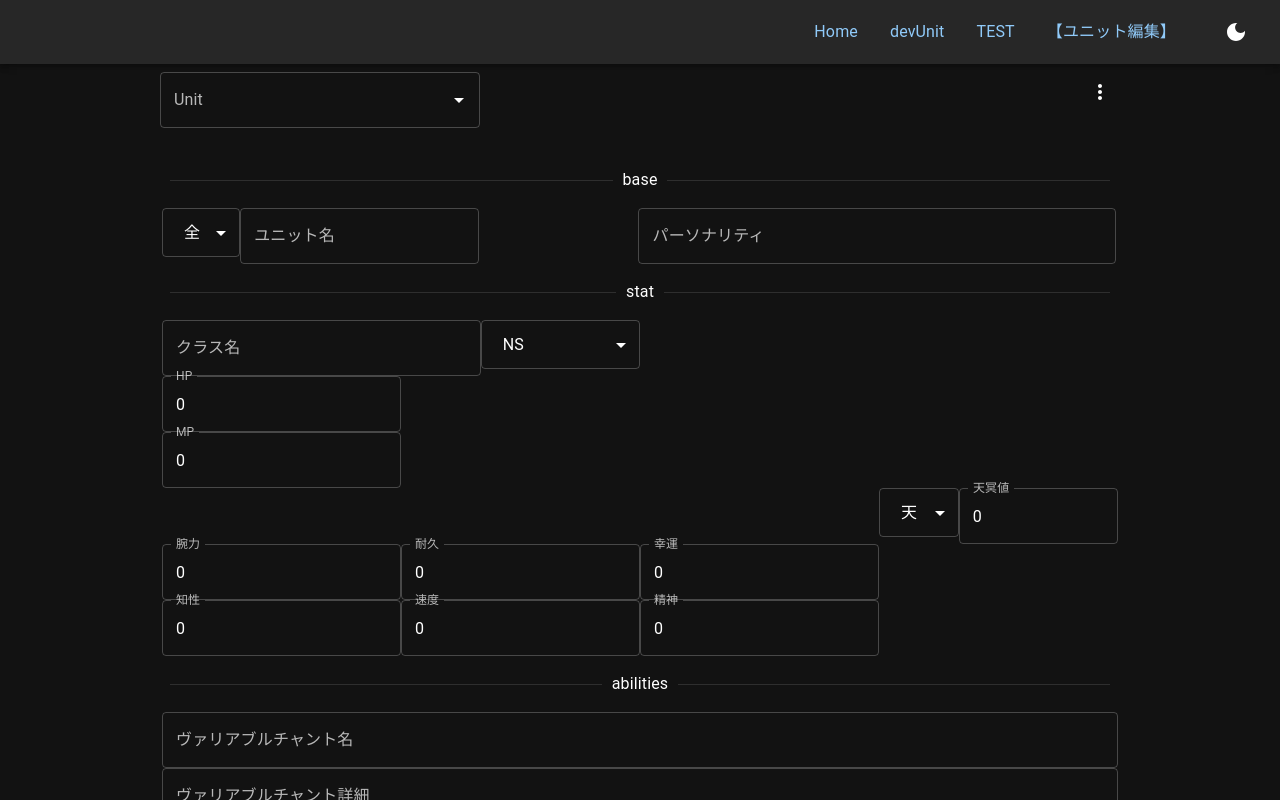
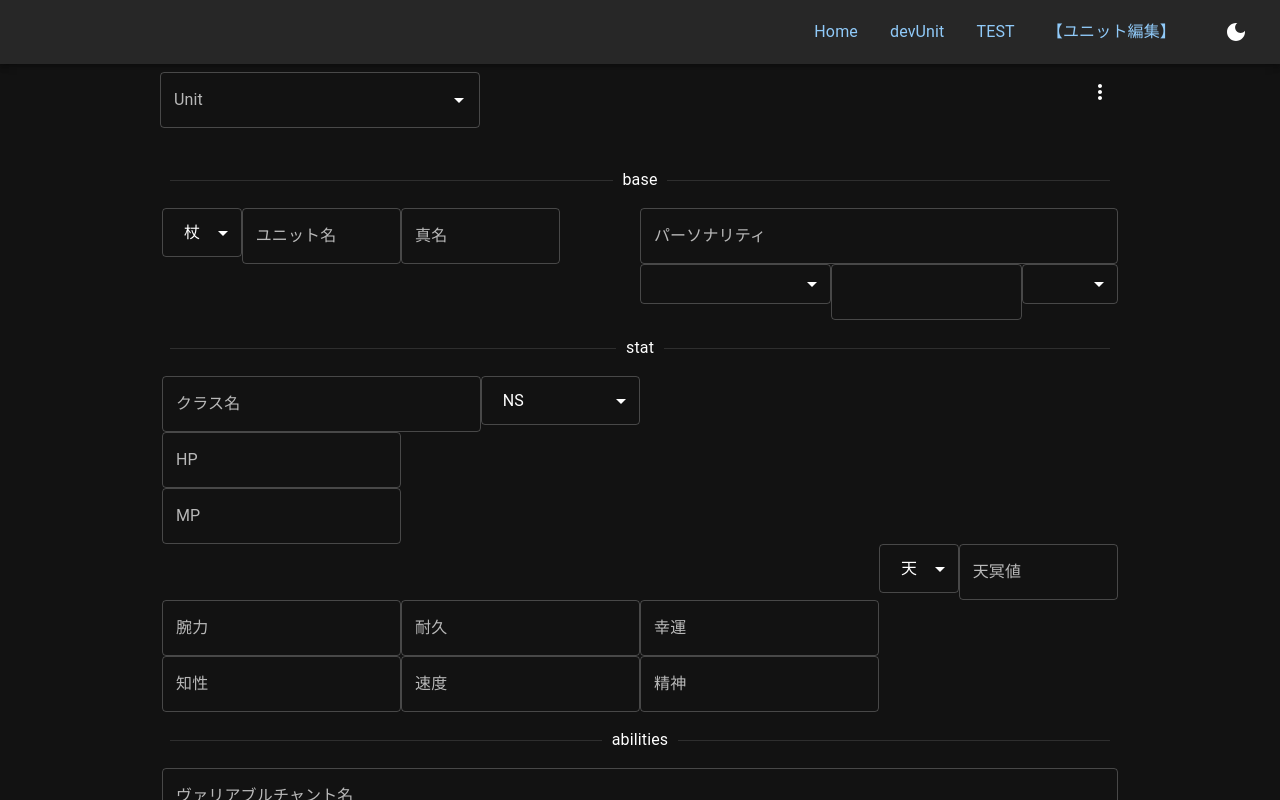
Before and after one commit to k0d1k-65/ae, a React (Create React App) app: page /unit/edit in a window 1280 px wide. Built offline with nearby package versions, Linux system fonts and the light colour scheme.

Commit message:
フォーム入力

```diff
--- a/src/unit-stat/PersonalitiesForm.tsx
+++ b/src/unit-stat/PersonalitiesForm.tsx
@@ -1,22 +1,15 @@
-import { Grid, Autocomplete, TextField } from "@mui/material";
-import WeaponSelect from "../common/WeaponSelect";
+import { Grid, Autocomplete, TextField, MenuItem, ListItemText, Select } from "@mui/material";
 import { WeaponType } from "../common/constants/WeaponType";
 import { EditedOutline } from "../common/EditOutLinedText";
-import { IUnitStatModel } from "../common/models/UnitModel";
+import { IStatBonus, IUnitStatModel } from "../common/models/UnitModel";
+import UnitStatBonusEditorComponent from "./StatBonusEditor";
 
 const PersonalitiesForm = (props: {
   unitStat: IUnitStatModel;
   default: IUnitStatModel;
   handleOnChangeStat: (key: keyof IUnitStatModel, value: IUnitStatModel[keyof IUnitStatModel]) => void;
+  handleOnChangeStatBonus: (key: keyof IStatBonus, value: IStatBonus[keyof IStatBonus]) => void;
 }) => {
-  const handleWeaponSelect = (value: WeaponType) => {
-    props.handleOnChangeStat("weapon", value);
-  };
-
-  const handleNameChange = (event: React.ChangeEvent<HTMLInputElement>) => {
-    props.handleOnChangeStat("unitName", event.target.value);
-  };
-
   const handlePersonalitiesChange = (_: any, items: string[]) => {
     // カンマ区切りで一括登録
     const personalities = [
@@ -31,24 +24,50 @@ const PersonalitiesForm = (props: {
   return (
     <Grid container>
       {/* 武器選択 */}
-      <EditedOutline isEdited={props.default.weapon !== props.unitStat.weapon}>
-        <Grid item xs={3} lg={1}>
-          <WeaponSelect value={props.unitStat.weapon} handleSelect={handleWeaponSelect} size="small" />
-        </Grid>
-      </EditedOutline>
+      <Grid item xs={2} lg={1}>
+        <EditedOutline isEdited={props.default.weapon !== props.unitStat.weapon}>
+          <Select
+            value={props.unitStat.weapon}
+            onChange={(ev) => props.handleOnChangeStat("weapon", ev.target.value)}
+            sx={{ p: "0 .5rem", width: "100%" }}
+            size={"small"}
+          >
+            {Object.values(WeaponType).map((wType) => (
+              <MenuItem value={wType}>
+                <ListItemText primary={wType} />
+              </MenuItem>
+            ))}
+          </Select>
+        </EditedOutline>
+      </Grid>
+
       {/* ユニット名入力 */}
-      <Grid item xs={9} lg={3}>
+      <Grid item xs={5} lg={2}>
         <EditedOutline isEdited={props.default.unitName !== props.unitStat.unitName}>
           <TextField
             value={props.unitStat.unitName}
-            onChange={handleNameChange}
+            onChange={(ev) => props.handleOnChangeStat("unitName", ev.target.value)}
             label="ユニット名"
             sx={{ width: "100%" }}
           />
         </EditedOutline>
       </Grid>
+
+      {/* 真名 */}
+      <Grid item xs={5} lg={2}>
+        <EditedOutline isEdited={props.default.unitTrueName !== props.unitStat.unitTrueName}>
+          <TextField
+            value={props.unitStat.unitTrueName || ""}
+            onChange={(ev) => props.handleOnChangeStat("unitTrueName", ev.target.value)}
+            label="真名"
+            sx={{ width: "100%" }}
+          />
+        </EditedOutline>
+      </Grid>
+
       {/* 余白 */}
-      <Grid item xs={0} lg={2}></Grid>
+      <Grid item xs={12} lg={1}></Grid>
+
       {/* パーソナリティ */}
       <Grid item xs={12} lg={6}>
         <EditedOutline isEdited={props.default.personalities?.join(",") !== props.unitStat.personalities?.join(",")}>
@@ -57,11 +76,23 @@ const PersonalitiesForm = (props: {
             renderInput={(params) => <TextField {...params} label="パーソナリティ" />}
             multiple
             freeSolo
-            value={props.unitStat.personalities}
+            value={props.unitStat.personalities || []}
             onChange={handlePersonalitiesChange}
             disableCloseOnSelect
           />
         </EditedOutline>
+      </Grid>
+
+      {/* 余白 */}
+      <Grid item xs={12} lg={6}></Grid>
+
+      {/* スタイルコンプリートボーナス */}
+      <Grid item xs={12} lg={6}>
+        <UnitStatBonusEditorComponent
+          edit={props.unitStat.styleBoardBonus!}
+          default={props.default.styleBoardBonus!}
+          setter={props.handleOnChangeStatBonus}
+        />
       </Grid>
     </Grid>
   );
--- a/src/unit-stat/SkillEditor.tsx
+++ b/src/unit-stat/SkillEditor.tsx
@@ -34,7 +34,7 @@ const UnitSkillEditorComponent = (props: {
         <TextField
           sx={{ width: "100%" }}
           label={`${props.gradeTitle} スキル`}
-          value={props.edit.name}
+          value={props.edit.name || ""}
           onChange={handleOnChangeName}
         />
       </EditedOutline>
@@ -43,7 +43,7 @@ const UnitSkillEditorComponent = (props: {
           sx={{ width: "100%" }}
           label="消費MP"
           type="number"
-          value={props.edit.mp?.toString()}
+          value={props.edit.mp?.toString() || ""}
           onChange={handleOnChangeMp}
         />
       </EditedOutline>
@@ -52,7 +52,7 @@ const UnitSkillEditorComponent = (props: {
           sx={{ width: "100%" }}
           label="詳細"
           multiline
-          value={props.edit.detail}
+          value={props.edit.detail || ""}
           onChange={handleOnChangeDetail}
         />
       </EditedOutline>
--- /dev/null
+++ b/src/unit-stat/StatBonusEditor.tsx
@@ -0,0 +1,62 @@
+import { TextField, MenuItem, ListItemText, Select } from "@mui/material";
+import { EditedOutline } from "../common/EditOutLinedText";
+import { IStatBonus } from "../common/models/UnitModel";
+import { UnitStatBonus, UnitStatBonusType } from "../common/constants/UnitStatType";
+
+const UnitStatBonusEditorComponent = (props: {
+  default: IStatBonus;
+  edit: IStatBonus;
+  setter: (key: keyof IStatBonus, value: IStatBonus[keyof IStatBonus]) => void;
+}) => {
+  return (
+    // スタイルコンプリートボーナス
+    <div style={{ display: "flex" }}>
+      {/* ステータス種 */}
+      <EditedOutline isEdited={props.default.statType !== props.edit.statType} style={{ width: "40%" }}>
+        <Select
+          value={props.edit.statType}
+          onChange={(ev) => props.setter("statType", ev.target.value as UnitStatBonusType)}
+          sx={{ p: "0 .5rem", width: "100%" }}
+          size={"small"}
+        >
+          {Object.keys(UnitStatBonus).map((statType) => (
+            <MenuItem value={statType}>
+              <ListItemText primary={UnitStatBonus[statType as UnitStatBonusType]} />
+            </MenuItem>
+          ))}
+        </Select>
+      </EditedOutline>
+
+      {/* 補正値 */}
+      <EditedOutline isEdited={props.default.statAmount !== props.edit.statAmount} style={{ width: "40%" }}>
+        <TextField
+          sx={{ width: "100%" }}
+          type="number"
+          value={props.edit.statAmount?.toString() || ""}
+          onChange={(ev) => props.setter("statAmount", Number(ev.target.value))}
+        />
+      </EditedOutline>
+
+      {/* 演算子 */}
+      <EditedOutline isEdited={props.default.operator !== props.edit.operator} style={{ width: "20%" }}>
+        <Select
+          value={props.edit.operator}
+          onChange={(ev) => props.setter("operator", ev.target.value as "+" | "%")}
+          sx={{ p: "0 .5rem", width: "100%" }}
+          size={"small"}
+        >
+          {[
+            { key: "+", print: ".0" },
+            { key: "%", print: "%" },
+          ].map(({ key, print }) => (
+            <MenuItem value={key}>
+              <ListItemText primary={print} />
+            </MenuItem>
+          ))}
+        </Select>
+      </EditedOutline>
+    </div>
+  );
+};
+
+export default UnitStatBonusEditorComponent;
--- a/src/unit-stat/StatsForm.tsx
+++ b/src/unit-stat/StatsForm.tsx
@@ -1,4 +1,4 @@
-import { Grid, Autocomplete, TextField, MenuItem, ListItemText, Select, SelectChangeEvent } from "@mui/material";
+import { Grid, TextField, MenuItem, ListItemText, Select, SelectChangeEvent } from "@mui/material";
 import { StyleType } from "../common/constants/StyleType";
 import { LightShadowType } from "../common/constants/LightShadowType";
 import { EditedOutline } from "../common/EditOutLinedText";
@@ -34,7 +34,7 @@ const StatsForm = (props: {
             label="クラス名"
             sx={{ width: "100%" }}
             name="className"
-            value={props.unitStat.className}
+            value={props.unitStat.className || ""}
             onChange={handleTextChange}
           />
         </EditedOutline>
@@ -67,7 +67,7 @@ const StatsForm = (props: {
             type="number"
             sx={{ width: "100%" }}
             name="statHp"
-            value={props.unitStat.statHp?.toString()}
+            value={props.unitStat.statHp?.toString() || ""}
             onChange={handleNumberChange}
           />
         </EditedOutline>
@@ -83,7 +83,7 @@ const StatsForm = (props: {
             type="number"
             sx={{ width: "100%" }}
             name="statMp"
-            value={props.unitStat.statMp?.toString()}
+            value={props.unitStat.statMp?.toString() || ""}
             onChange={handleNumberChange}
           />
         </EditedOutline>
@@ -97,7 +97,7 @@ const StatsForm = (props: {
       <Grid item xs={2} lg={1}>
         <EditedOutline isEdited={props.default.lightShadow !== props.unitStat.lightShadow}>
           <Select
-            value={props.unitStat.lightShadow}
+            value={props.unitStat.lightShadow || LightShadowType.Light}
             onChange={handleLightShadowChange}
             sx={{ p: "0 .5rem", width: "100%" }}
             size={"small"}
@@ -118,7 +118,7 @@ const StatsForm = (props: {
             type="number"
             sx={{ width: "100%" }}
             name="lightShadowNumber"
-            value={props.unitStat.lightShadowNumber?.toString()}
+            value={props.unitStat.lightShadowNumber?.toString() || ""}
             onChange={handleNumberChange}
           />
         </EditedOutline>
@@ -132,7 +132,7 @@ const StatsForm = (props: {
             type="number"
             sx={{ width: "100%" }}
             name="statPower"
-            value={props.unitStat.statPower?.toString()}
+            value={props.unitStat.statPower?.toString() || ""}
             onChange={handleNumberChange}
           />
         </EditedOutline>
@@ -145,7 +145,7 @@ const StatsForm = (props: {
             type="number"
             sx={{ width: "100%" }}
             name="statEndure"
-            value={props.unitStat.statEndure?.toString()}
+            value={props.unitStat.statEndure?.toString() || ""}
             onChange={handleNumberChange}
           />
         </EditedOutline>
@@ -158,7 +158,7 @@ const StatsForm = (props: {
             type="number"
             sx={{ width: "100%" }}
             name="statLuck"
-            value={props.unitStat.statLuck?.toString()}
+            value={props.unitStat.statLuck?.toString() || ""}
             onChange={handleNumberChange}
           />
         </EditedOutline>
@@ -174,7 +174,7 @@ const StatsForm = (props: {
             type="number"
             sx={{ width: "100%" }}
             name="statIntelligense"
-            value={props.unitStat.statIntelligense?.toString()}
+            value={props.unitStat.statIntelligense?.toString() || ""}
             onChange={handleNumberChange}
           />
         </EditedOutline>
@@ -187,7 +187,7 @@ const StatsForm = (props: {
             type="number"
             sx={{ width: "100%" }}
             name="statSpeed"
-            value={props.unitStat.statSpeed?.toString()}
+            value={props.unitStat.statSpeed?.toString() || ""}
             onChange={handleNumberChange}
           />
         </EditedOutline>
@@ -200,7 +200,7 @@ const StatsForm = (props: {
             type="number"
             sx={{ width: "100%" }}
             name="statSplit"
-            value={props.unitStat.statSplit?.toString()}
+            value={props.unitStat.statSplit?.toString() || ""}
             onChange={handleNumberChange}
           />
         </EditedOutline>
--- a/src/unit-stat/UnitStatReducer.ts
+++ b/src/unit-stat/UnitStatReducer.ts
@@ -1,6 +1,5 @@
 import { WeaponType } from "../common/constants/WeaponType";
 import { StyleType } from "../common/constants/StyleType";
-import { LightShadowType } from "../common/constants/LightShadowType";
 import {
   ISkillProperty,
   IStatBonus,
@@ -27,64 +26,28 @@ type ActionType =
       value: IUnitStatModel[keyof IUnitStatModel];
     }
   | {
-      type: "updateAll";
+      type: "updateStatBonus";
+      key: keyof IUnitStatModel;
+      subKey: keyof IStatBonus;
+      value: IStatBonus[keyof IStatBonus];
+    }
+  | {
+      type: "replace";
       newItem: IUnitStatModel;
     };
 
-export const initUnitStat = (): IUnitStatModel => {
+export const initUnitStat = (current?: IUnitStatModel): IUnitStatModel => {
   /** パーソナリティ 初期値 */
-  const initPersonality: IUnitPersonalities = {
-    unitName: "",
-    weapon: WeaponType.All,
-    personalities: [],
-  };
+  const initPersonality: IUnitPersonalities = unitPersonalities(current);
 
   /** ステータス 初期値 */
-  const initStat: IUnitStats = {
-    className: "",
-    style: StyleType.NS,
-    statHp: 0,
-    statMp: 0,
-    lightShadow: LightShadowType.Light,
-    lightShadowNumber: 0,
-    statPower: 0,
-    statEndure: 0,
-    statLuck: 0,
-    statIntelligense: 0,
-    statSpeed: 0,
-    statSplit: 0,
-  };
+  const initStat: IUnitStats = unitStats(current);
 
   /** アビリティ 初期値 */
-  const initAbility: IUnitAbilities = {
-    variablechantName: "",
-    variablechantDetail: "",
-    variablechantEnhancedName: "",
-    variablechantEnhancedDetail: "",
-    extraSpecialMoveName: "",
-    extraSpecialMoveDetail: "",
-    anotherSenceName: "",
-    anotherSenceDetail: "",
-    abilities: [],
-  };
+  const initAbility: IUnitAbilities = unitAbilities(current);
 
   /** スキル 初期値 */
-  const initSkillProp: ISkillProperty = {
-    name: "",
-    mp: 0,
-    detail: "",
-  };
-
-  const initSkill: IUnitSkills = {
-    first: { ...initSkillProp },
-    second: { ...initSkillProp },
-    thirdA: { ...initSkillProp },
-    thirdB: { ...initSkillProp },
-    fourthA: { ...initSkillProp },
-    fourthB: { ...initSkillProp },
-    fifthA: { ...initSkillProp },
-    fifthB: { ...initSkillProp },
-  };
+  const initSkill: IUnitSkills = unitSkills(current);
 
   return {
     ...initPersonality,
@@ -94,11 +57,93 @@ export const initUnitStat = (): IUnitStatModel => {
   };
 };
 
+const unitStyleBoardBonus = (current?: IStatBonus | null): IStatBonus => {
+  return {
+    statType: current?.statType || null,
+    statAmount: current?.statAmount || null,
+    operator: current?.operator || null,
+  };
+};
+
+const unitPersonalities = (current?: IUnitPersonalities): IUnitPersonalities => {
+  return {
+    unitName: current?.unitName || "",
+    weapon: current?.weapon || WeaponType.Lod,
+    personalities: current?.personalities || [],
+    unitTrueName: current?.unitTrueName || null,
+    styleBoardBonus: unitStyleBoardBonus(current?.styleBoardBonus),
+  };
+};
+
+const unitStats = (current?: IUnitStats): IUnitStats => {
+  return {
+    className: current?.className || null,
+    style: current?.style || StyleType.NS,
+    statHp: current?.statHp || null,
+    statMp: current?.statMp || null,
+    lightShadow: current?.lightShadow || null,
+    lightShadowNumber: current?.lightShadowNumber || null,
+    statPower: current?.statPower || null,
+    statEndure: current?.statEndure || null,
+    statLuck: current?.statLuck || null,
+    statIntelligense: current?.statIntelligense || null,
+    statSpeed: current?.statSpeed || null,
+    statSplit: current?.statSplit || null,
+    ls_5: unitStyleBoardBonus(current?.ls_5),
+    ls_15: unitStyleBoardBonus(current?.ls_15),
+    ls_30: unitStyleBoardBonus(current?.ls_30),
+    ls_50: unitStyleBoardBonus(current?.ls_50),
+    ls_75: unitStyleBoardBonus(current?.ls_75),
+    ls_105: unitStyleBoardBonus(current?.ls_105),
+    ls_140: unitStyleBoardBonus(current?.ls_140),
+    ls_175: unitStyleBoardBonus(current?.ls_175),
+    ls_215: unitStyleBoardBonus(current?.ls_215),
+    ls_255: unitStyleBoardBonus(current?.ls_255),
+  };
+};
+
+const unitAbilities = (current?: IUnitAbilities): IUnitAbilities => {
+  return {
+    variablechantName: current?.variablechantName || null,
+    variablechantDetail: current?.variablechantDetail || null,
+    variablechantEnhancedName: current?.variablechantEnhancedName || null,
+    variablechantEnhancedDetail: current?.variablechantEnhancedDetail || null,
+    extraSpecialMoveName: current?.extraSpecialMoveName || null,
+    extraSpecialMoveDetail: current?.extraSpecialMoveDetail || null,
+    anotherSenceName: current?.anotherSenceName || null,
+    anotherSenceDetail: current?.anotherSenceDetail || null,
+    abilities: [],
+  };
+};
+
+const unitSkillProps = (current?: ISkillProperty | null): ISkillProperty => {
+  return {
+    name: current?.name || null,
+    mp: current?.mp || null,
+    detail: current?.detail || null,
+  };
+};
+
+const unitSkills = (current?: IUnitSkills): IUnitSkills => {
+  return {
+    extra: unitSkillProps(current?.extra),
+    first: unitSkillProps(current?.first),
+    second: unitSkillProps(current?.second),
+    thirdA: unitSkillProps(current?.thirdA),
+    thirdB: unitSkillProps(current?.thirdB),
+    fourthA: unitSkillProps(current?.fourthA),
+    fourthB: unitSkillProps(current?.fourthB),
+    fifthA: unitSkillProps(current?.fifthA),
+    fifthB: unitSkillProps(current?.fifthB),
+  };
+};
+
 const reduceUnitStat = (state: IUnitStatModel, action: ActionType): IUnitStatModel => {
   switch (action.type) {
     // 更新
     case "update":
-      if (typeof action.value !== typeof state[action.key]) {
+      if (state[action.key] && typeof action.value !== typeof state[action.key]) {
+        console.log(`not match [${typeof action.value}] [${typeof state[action.key]}]`);
         return state;
       }
 
@@ -120,9 +165,22 @@ const reduceUnitStat = (state: IUnitStatModel, action: ActionType): IUnitStatMod
         [action.key]: newSkill,
       };
 
+    // ボーナス枠フォーム（2階層）を更新
+    case "updateStatBonus":
+      const stat = state[action.key] as IStatBonus;
+      const newBonus = {
+        ...stat,
+        [action.subKey]: action.value,
+      };
+
+      return {
+        ...state,
+        [action.key]: newBonus,
+      };
+
     // まるっと置き換え
-    case "updateAll":
-      return action.newItem;
+    case "replace":
+      return initUnitStat(action.newItem);
 
     // 初期化
     case "clear":
--- a/src/unit-stat/index.tsx
+++ b/src/unit-stat/index.tsx
@@ -1,17 +1,17 @@
 import React, { useEffect, useReducer, useState } from "react";
 import PersonalitiesForm from "./PersonalitiesForm";
-import StatsForm from "./StatsForm";
-import AbilitiesForm from "./AbilitiesForm";
-import SkillsForm from "./SkillsForm";
 import styled from "styled-components";
-import { deleteUnit, importUnits, saveUnit } from "../common/services/UnitService";
+import { deleteUnit, importUnits, saveUnit, trancateUnit } from "../common/services/UnitService";
 import { toast } from "react-toastify";
 import "react-toastify/dist/ReactToastify.css";
 import reduceUnitStat, { initUnitStat } from "./UnitStatReducer";
 import UnitStatActionMenu from "./ActionMenu";
 import { retrieveUnits } from "../common/services/UnitService";
-import { Autocomplete, TextField, Box, Divider, Button } from "@mui/material";
-import { ISkillProperty, IUnitSkills, IUnitStatModel } from "../common/models/UnitModel";
+import { Autocomplete, TextField, Box, Divider } from "@mui/material";
+import { ISkillProperty, IStatBonus, IUnitSkills, IUnitStatModel } from "../common/models/UnitModel";
+import StatsForm from "./StatsForm";
+import AbilitiesForm from "./AbilitiesForm";
+import SkillsForm from "./SkillsForm";
 
 const Wrapper = styled.div`
   display: flex;
@@ -84,24 +84,9 @@ const UnitStatComponent: React.FC = () => {
     }
   };
 
-  // 「新規保存」
-  const handleOnClickCreate = () => {
-    try {
-      const { result, updated } = saveUnit(editingUnit);
-      setUnitList(updated);
-      setSelectedUnit(editingUnit);
-
-      toast.dismiss();
-      toast.success("保存に成功しました");
-    } catch (err) {
-      toast.dismiss();
-      toast.error("保存に失敗しました");
-    }
-  };
-
   // 「クリア」
   const handleOnClickClear = () => {
-    dispatchEditUnit({ type: "updateAll", newItem: selectedUnit });
+    dispatchEditUnit({ type: "replace", newItem: selectedUnit });
 
     toast.dismiss();
     toast.success("クリアしました");
@@ -137,11 +122,12 @@ const UnitStatComponent: React.FC = () => {
           const updated = importUnits(contents, true);
           setUnitList(updated);
           setSelectedUnit(initUnitStat());
-          dispatchEditUnit({ type: "updateAll", newItem: initUnitStat() });
+          dispatchEditUnit({ type: "replace", newItem: initUnitStat() });
 
           toast.dismiss();
           toast.success("インポートしました");
         } catch (err) {
+          console.log("failed import: ", err);
           toast.dismiss();
           toast.success("インポートに失敗しました");
         }
@@ -183,6 +169,19 @@ const UnitStatComponent: React.FC = () => {
     URL.revokeObjectURL(url);
   };
 
+  // 「全削除」
+  const handleOnClickTrancate = () => {
+    trancateUnit();
+
+    const initUnit = initUnitStat();
+    setUnitList([]);
+    dispatchEditUnit({ type: "clear" });
+    setSelectedUnit(initUnit);
+
+    toast.dismiss();
+    toast.success("全データを削除しました");
+  };
+
   // フォーム入力
   const handleOnChangeStat = (key: keyof IUnitStatModel, value: IUnitStatModel[keyof IUnitStatModel]) => {
     dispatchEditUnit({
@@ -206,13 +205,24 @@ const UnitStatComponent: React.FC = () => {
     });
   };
 
+  // スタイルコンプリートボーナス入力
+  const handleOnChangeStyleBoardBonus = (key: keyof IStatBonus, value: IStatBonus[keyof IStatBonus]) => {
+    dispatchEditUnit({
+      type: "updateStatBonus",
+      key: "styleBoardBonus",
+      subKey: key,
+      value,
+    });
+  };
+
   // 選択ユニット変更
-  const handleOnChangeUnit = (selected: IUnitStatModel) => {
-    setSelectedUnit(selected);
-    {/* TODO: FIXME: モデリングしてnullableなプロパティで問題がないようにする。 */}
+  const handleOnChangeUnit = (selected?: IUnitStatModel) => {
+    const initialized = initUnitStat(selected);
+    setSelectedUnit(initialized);
+
     dispatchEditUnit({
-      type: "updateAll",
-      newItem: selected,
+      type: "replace",
+      newItem: initialized,
     });
   };
 
@@ -243,7 +253,7 @@ const UnitStatComponent: React.FC = () => {
             if (unit) {
               handleOnChangeUnit(unit);
             } else {
-              handleOnChangeUnit(initUnitStat());
+              handleOnChangeUnit();
             }
           }}
         />
@@ -257,7 +267,7 @@ const UnitStatComponent: React.FC = () => {
           handleOnDelete={handleOnClickDelete}
           handleOnImport={handleonClickImport}
           handleOnExport={handleonClickExport}
-          handleOnTrancate={() => {}}
+          handleOnTrancate={handleOnClickTrancate}
         />
       </Header>
 
@@ -266,21 +276,26 @@ const UnitStatComponent: React.FC = () => {
         {/* TODO: クリックすると縮小する。 */}
         <Divider sx={{ margin: "16px 8px" }}>base</Divider>
 
-        <PersonalitiesForm unitStat={editingUnit} default={selectedUnit} handleOnChangeStat={handleOnChangeStat} />
+        <PersonalitiesForm
+          unitStat={editingUnit}
+          default={selectedUnit}
+          handleOnChangeStat={handleOnChangeStat}
+          handleOnChangeStatBonus={handleOnChangeStyleBoardBonus}
+        />
+
+        <Divider sx={{ margin: "16px 8px" }}>stat</Divider>
 
         {/* ステータス */}
-        <Divider sx={{ margin: "16px 8px" }}>stat</Divider>
-
         <StatsForm unitStat={editingUnit} default={selectedUnit} handleOnChangeStat={handleOnChangeStat} />
 
-        {/* アビリティ */}
         <Divider sx={{ margin: "16px 8px" }}>abilities</Divider>
 
+        {/* アビリティ */}
         <AbilitiesForm unitStat={editingUnit} default={selectedUnit} handleOnChangeStat={handleOnChangeStat} />
 
-        {/* スキル */}
         <Divider sx={{ margin: "16px 8px" }}>skills</Divider>
 
+        {/* スキル */}
         <SkillsForm unitStat={editingUnit} defaultStat={selectedUnit} handleOnChangeSkill={handleOnChangeSkill} />
       </Main>
     </Wrapper>
```
Also changed, not shown: src/common/constants/UnitStatType.ts (+15 -0 lines), src/common/models/UnitModel.ts (+41 -52 lines), src/common/services/UnitService.ts (+14 -8 lines), src/unit-stat/AbilitiesForm.tsx (+10 -10 lines).
